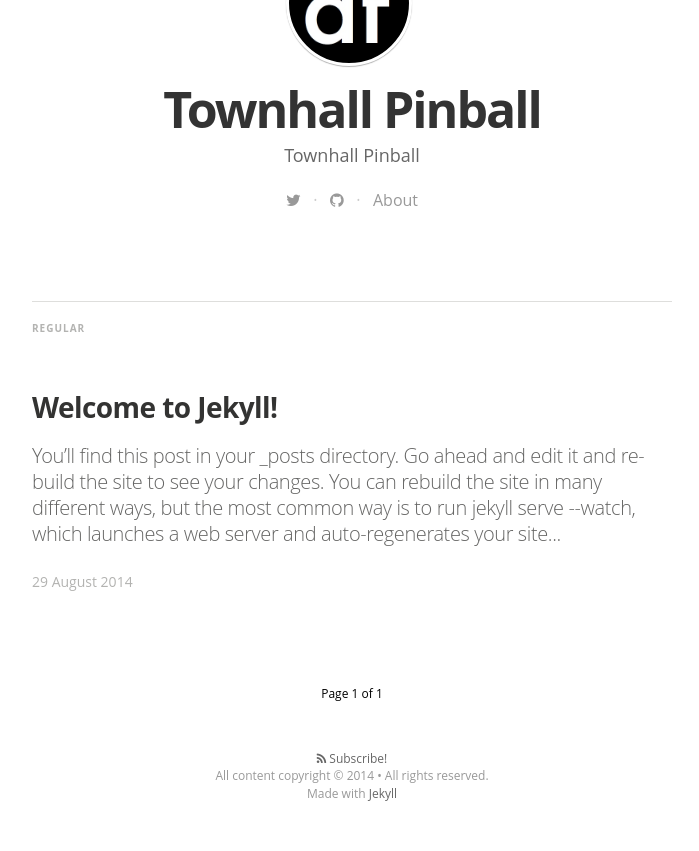
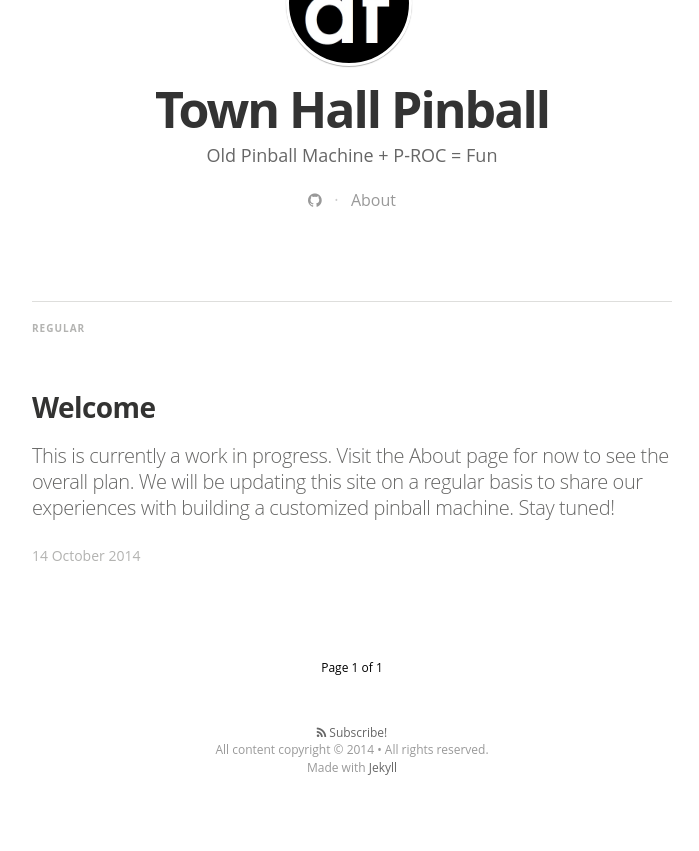
Before and after one commit to town-hall-pinball/town-hall-pinball.github.io, a Jekyll site: the page built from index.html, in a window 1280 px wide. Shown: the part 450-1301 px from the top of the page, without its empty margins (288-987 px from the left). Built offline with Jekyll 4.4.1, drawn with Linux system fonts in a browser that asks for light colours; nearby versions of some CDN libraries; some web fonts are replaced; Markdown is read by kramdown in place of the engine named in the settings; the list of posts is cut into pages by our own code; after the commit the page ends 1275 px from its top, so only the background shows below that.

Commit message:
Initial content.
- Used existing README content for About page
- Removed twitter link
- Changed github link to our repositories
- Updated email address
- Changed Townhall to Town Hall
- Updated first post with WIP info

```diff
--- a/_config.yml
+++ b/_config.yml
@@ -3,11 +3,11 @@ markdown: redcarpet
 highlighter: pygments
 
 # Site settings
-title: "Townhall Pinball"
+title: "Town Hall Pinball"
 description: > # this means to ignore newlines until "email:"
-   Townhall Pinball
+   Old Pinball Machine + P-ROC = Fun
 
-email: a-mail@mail.mail
+email: admin@townhallpinball.org
 #blog logo
 logo: "/assets/images/df_logo.jpg"
 # blog cover
@@ -20,12 +20,12 @@ baseurl: ""
 
 # social icons and sharing options
 social:
-  - icon:	twitter
-    url:	https://twitter.com/dirkfabisch
-    desc: Follow me on twitter
-    share_url: http://twitter.com/share
-    share_title: ?text=
-    share_link: "&amp;url="
+#  - icon:	twitter
+#    url:	https://twitter.com/dirkfabisch
+#    desc: Follow me on twitter
+#    share_url: http://twitter.com/share
+#    share_title: ?text=
+#    share_link: "&amp;url="
 
 #  - icon:	facebook
 #    url:	https://facebook.com/???
@@ -35,8 +35,8 @@ social:
 #    share_link: "&amp;u="
 
   - icon:	github
-    url:	https://github.com/dirkfabisch
-    desc:	Fork me on github
+    url:	https://github.com/town-hall-pinball/
+    desc:	Visit us at github
     share_url:
     share_title:
     share_link:
--- a/_posts/2014-08-29-welcome-to-jekyll.markdown
+++ /dev/null
@@ -1,38 +0,0 @@
----
-layout: post
-title:  "Welcome to Jekyll!"
-date:   2014-08-29 14:34:25
-categories: jekyll update
-tags:
----
-You’ll find this post in your `_posts` directory. Go ahead and edit it and re-build the site to see your changes. You can rebuild the site in many different ways, but the most common way is to run `jekyll serve --watch`, which launches a web server and auto-regenerates your site when a file is updated.
-
-To add new posts, simply add a file in the `_posts` directory that follows the convention `YYYY-MM-DD-name-of-post.ext` and includes the necessary front matter. Take a look at the source for this post to get an idea about how it works.
-
-Jekyll also offers powerful support for code snippets:
-
-{% highlight ruby %}
-def print_hi(name)
-  puts "Hi, #{name}"
-end
-print_hi('Tom')
-#=> prints 'Hi, Tom' to STDOUT.
-{% endhighlight %}
-
-Check out the [Jekyll docs][jekyll] for more info on how to get the most out of Jekyll. File all bugs/feature requests at [Jekyll’s GitHub repo][jekyll-gh]. If you have questions, you can ask them on [Jekyll’s dedicated Help repository][jekyll-help].
-
-{% highlight js %}
-
-<footer class="site-footer">
- <a class="subscribe" href="{{ "/feed.xml" | prepend: site.baseurl }}"> <span class="tooltip"> <i class="fa fa-rss"></i> Subscribe!</span></a>
-  <div class="inner">a
-   <section class="copyright">All content copyright <a href="mailto:{{ site.email}}">{{ site.name }}</a> &copy; 2014 &bull; All rights reserved.</section>
-   <section class="poweredby">Made with <a href="http://jekyllrb.com"> Jekyll</a></section>
-  </div>
-</footer>
-{% endhighlight %}
-
-
-[jekyll]:      http://jekyllrb.com
-[jekyll-gh]:   https://github.com/jekyll/jekyll
-[jekyll-help]: https://github.com/jekyll/jekyll-help
--- /dev/null
+++ b/_posts/2014-10-14-welcome.markdown
@@ -0,0 +1,9 @@
+---
+layout: post
+title:  "Welcome"
+date:   2014-10-14 17:55:09
+categories: news
+tags:
+---
+
+This is currently a work in progress. Visit the _About_ page for now to see the overall plan. We will be updating this site on a regular basis to share our experiences with building a customized pinball machine. Stay tuned!
--- a/about.md
+++ b/about.md
@@ -4,14 +4,15 @@ title: About
 permalink: /about/
 ---
 
-A medium inspired Jekyll blog theme. The basic idea came from the Ghost theme
-[Readium 2.0](http://www.svenread.com/readium-ghost-theme/). I use mediator on my own blog [The Base](blog.base68.com).
+Town Hall Pinball is working on a customized pinball machine. The overall plan is to:
 
-You can **download** the theme here:
-[https://github.com/dirkfabisch/mediator](https://github.com/dirkfabisch/mediator)
+* Use an existing pinball machine, likely "No Fear"
+* Completely rebrand it with a new play-field, backglass, and cabinet artwork
+* Design a new theme
+* Design a new ruleset
+* Design and/or use new animations, sound effects, and music
+* Design new software
 
-You can find out more info about customizing your Jekyll theme, as well as basic Jekyll usage documentation at [jekyllrb.com](http://jekyllrb.com/)
+Since the theme and the name of the game has not yet been decided, we are using the working title of "no-fear" for now.
 
-You can find the source code for the Jekyll new theme at: [github.com/jglovier/jekyll-new](https://github.com/jglovier/jekyll-new)
-
-You can find the source code for Jekyll at [github.com/jekyll/jekyll](https://github.com/jekyll/jekyll)
+We are very early in the process and it will probably be some time until real progress is made. In the mean time, feel free to follow along and see development in action.
```
